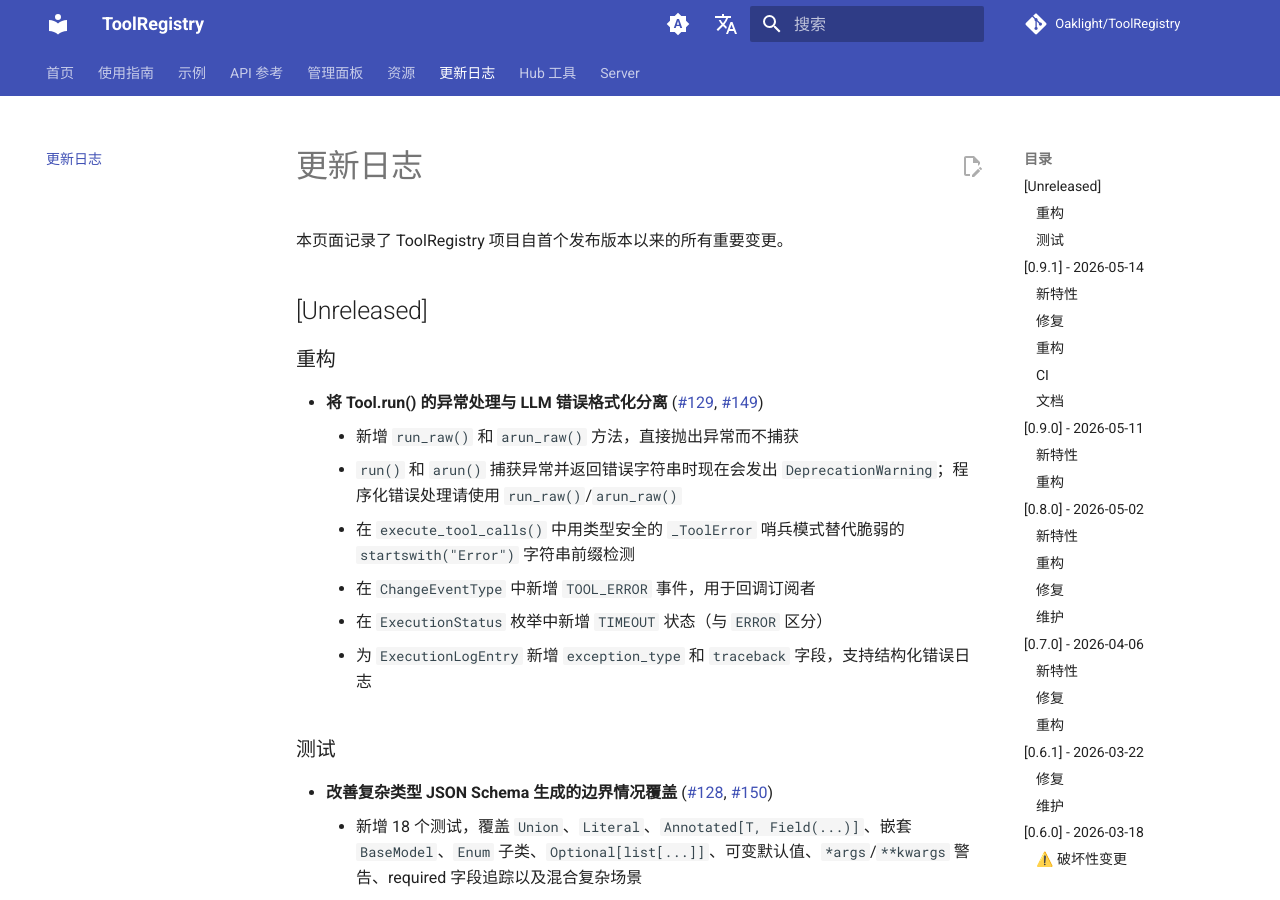
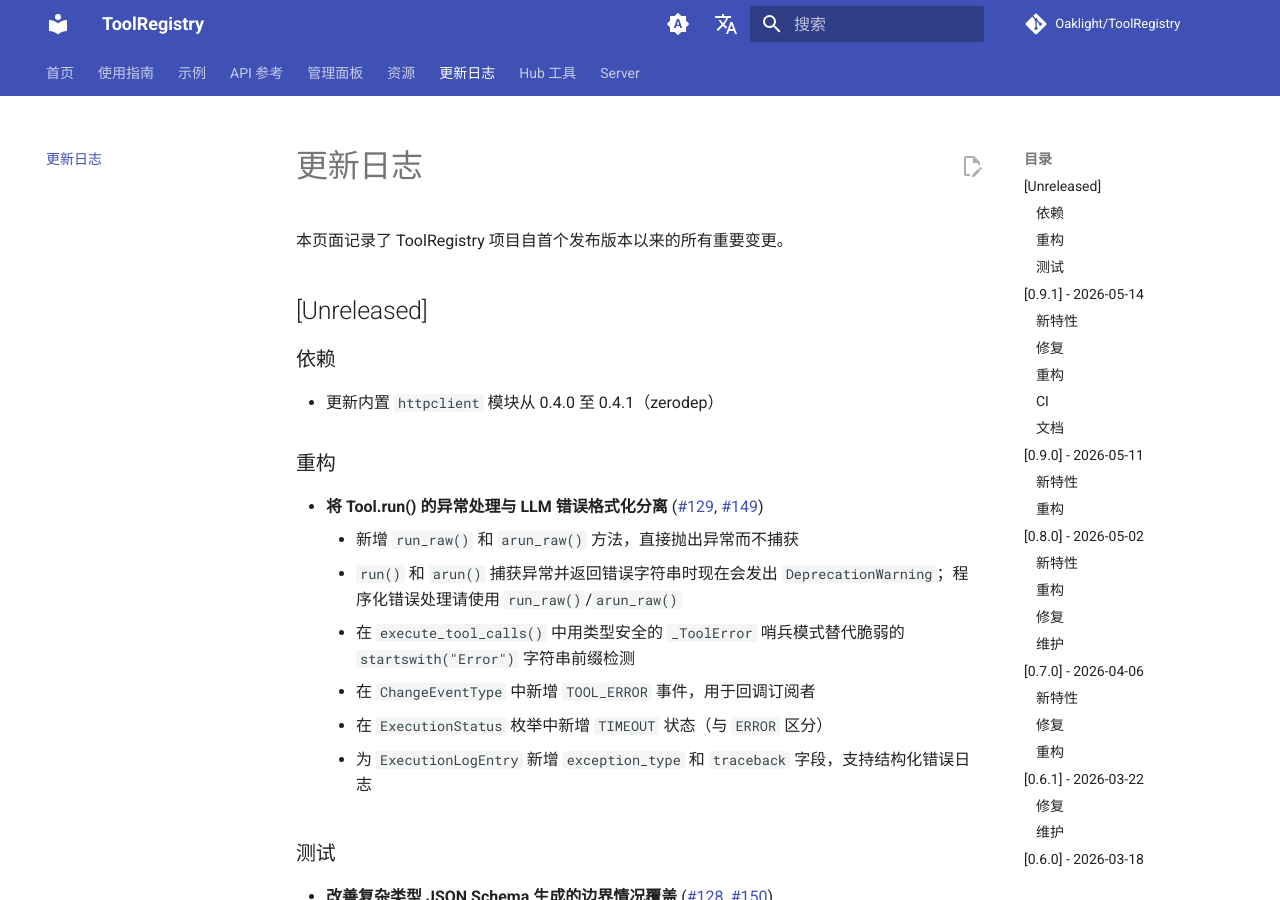
Before and after one commit to Oaklight/ToolRegistry, an MkDocs documentation site: the page built from docs/changelog.md, in a window 1280 px wide and 900 px high. Built offline with MkDocs 1.6.1 and Material for MkDocs 9.7.7, drawn with Linux system fonts in a browser that asks for light colours; comment, search, counter and statistics services are not loaded.

Commit message:
docs: update changelog for vendored httpclient 0.4.1

```diff
--- a/docs/changelog.md
+++ b/docs/changelog.md
@@ -11,6 +11,10 @@
 本页面记录了 ToolRegistry 项目自首个发布版本以来的所有重要变更。
 
 ## [Unreleased]
+
+### 依赖
+
+- 更新内置 `httpclient` 模块从 0.4.0 至 0.4.1（zerodep）
 
 ### 重构
 
```
